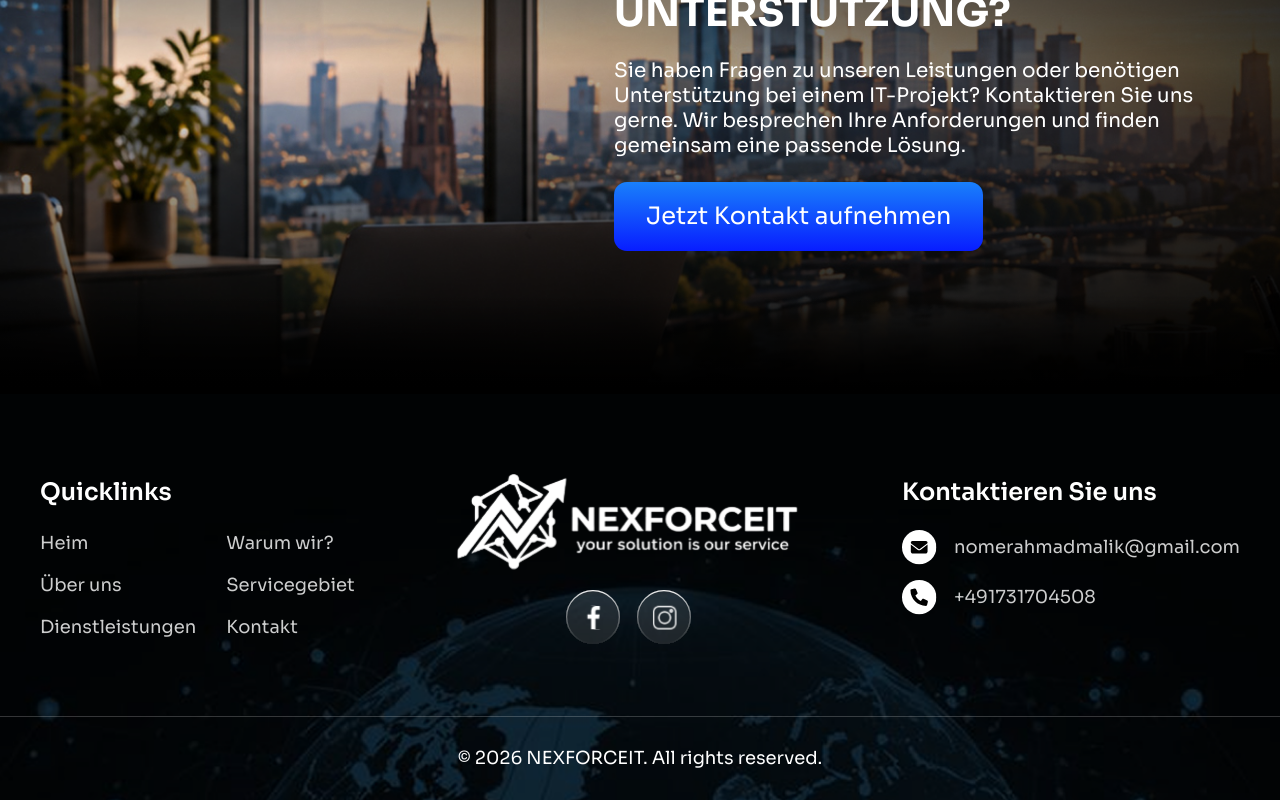
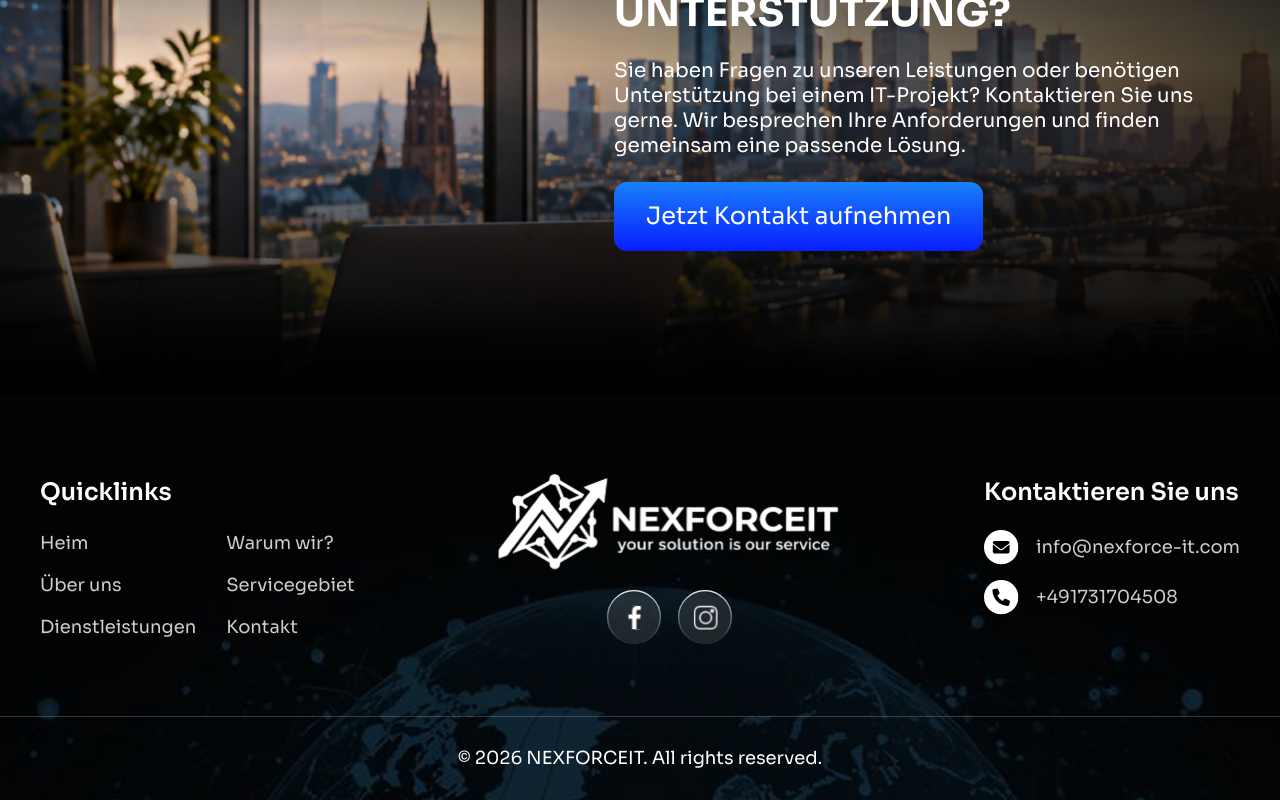
Before and after one commit to taibacreations/3629-nexforceit, a Next.js app: page / in a window 1280 px wide. Shown: the part 4854-5654 px from the top of the page. Built offline with nearby package versions, Linux system fonts and the light colour scheme.

Commit message:
connected mail box

```diff
--- a/src/components/footer.tsx
+++ b/src/components/footer.tsx
@@ -183,7 +183,7 @@ const Footer = () => {
                 href="mailto:nomerahmadmalik@gmail.com"
                 className="text-[16px] xl:text-[18px] text-white/80 hover:text-white transition-colors break-words md:max-w-[150px] lg:max-w-none"
               >
-                nomerahmadmalik@gmail.com
+                info@nexforce-it.com
               </a>
             </div>
             <div className="flex flex-row gap-[10px] xl:gap-[17px] items-center">
```
